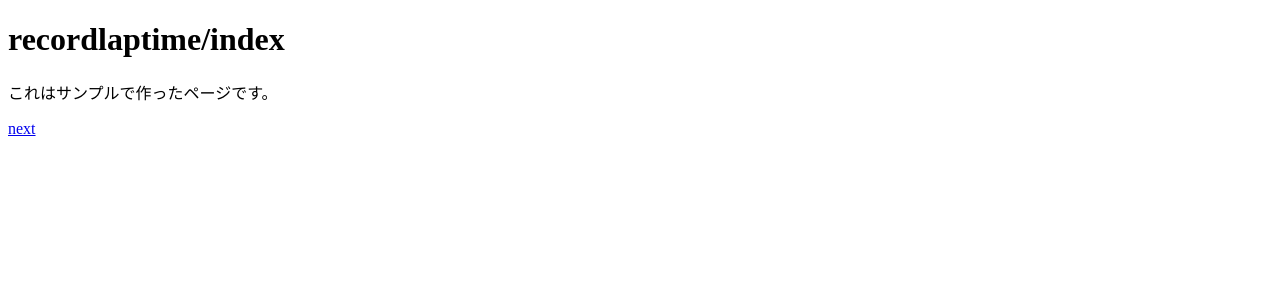
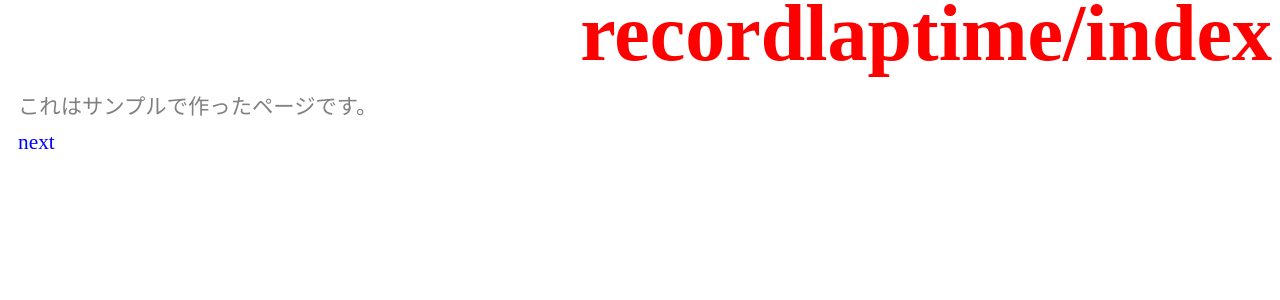
Before and after one commit to hondatoshihiro/314django, a Django app: page /recordlaptime/ in a window 1280 px wide. Shown: the top 300 px of the page. Run offline with Django 5.2, Linux system fonts and the light colour scheme.

Commit message:
静的ファイル・style.cssの使い方

```diff
--- /dev/null
+++ b/gt/recordlaptime/static/recordlaptime/css/style.css
@@ -0,0 +1,19 @@
+body {
+    color:gray;
+    font-size:16pt;
+}
+h1 {
+    color:red;
+    opacity:0.2pt;
+    font-size:60pt;
+    margin-top:-20px;
+    margin-bottom:0px;
+    text-align:right;
+}
+P {
+    margin:10px;
+}
+a {
+    color:blue;
+    text-decoration:none;
+}
--- a/gt/recordlaptime/templates/recordlaptime/index.html
+++ b/gt/recordlaptime/templates/recordlaptime/index.html
@@ -1,8 +1,11 @@
+{% load static %}
 <!doctype html>
 <html lang="ja">
     <head>
         <meta charset="utf-8">
         <title>{{title}}</title>
+        <link rel="stylesheet" type="text/css"
+            href="{% static 'recordlaptime/css/style.css' %}" />
     </head>
     <body>
         <h1>{{title}}</h1>
```
